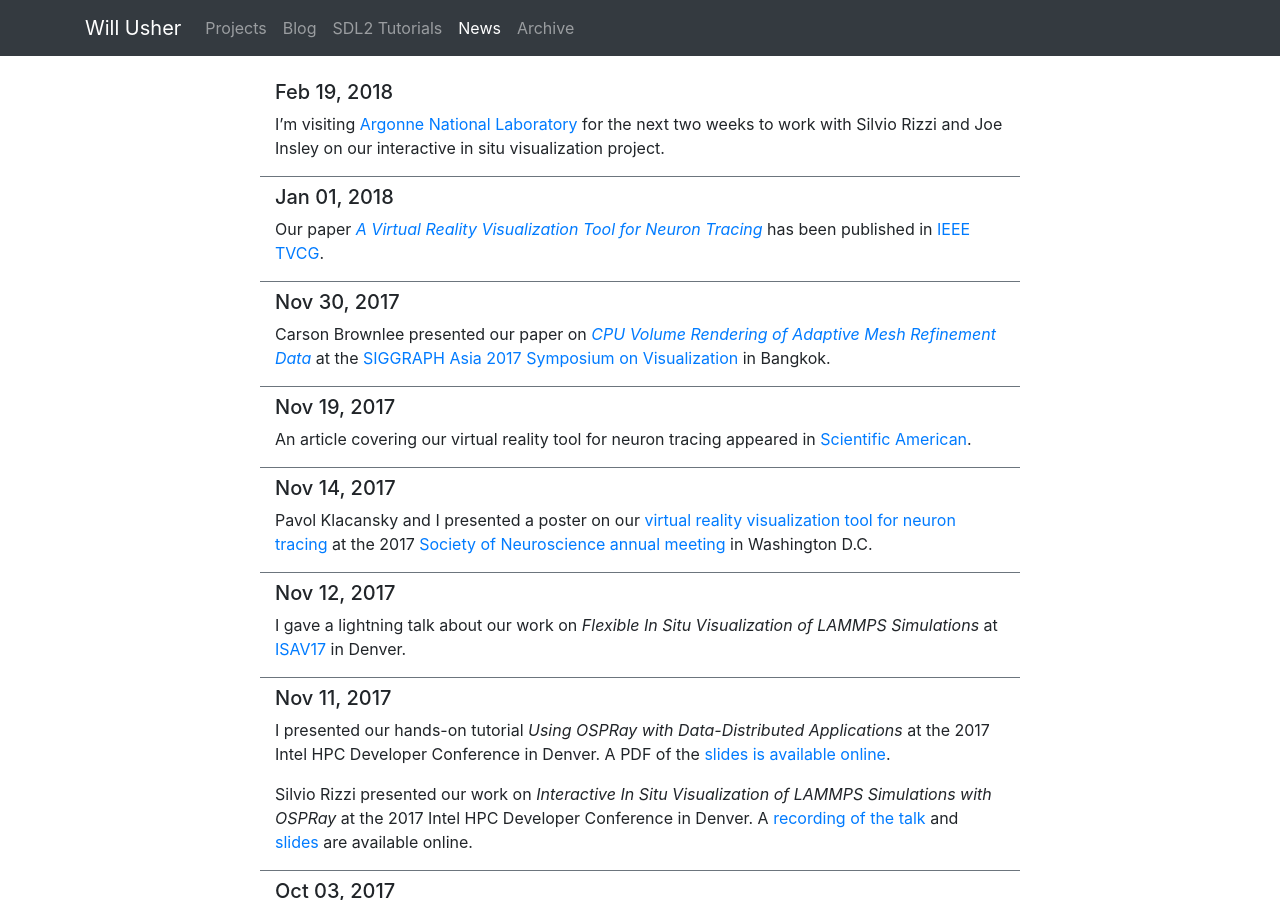
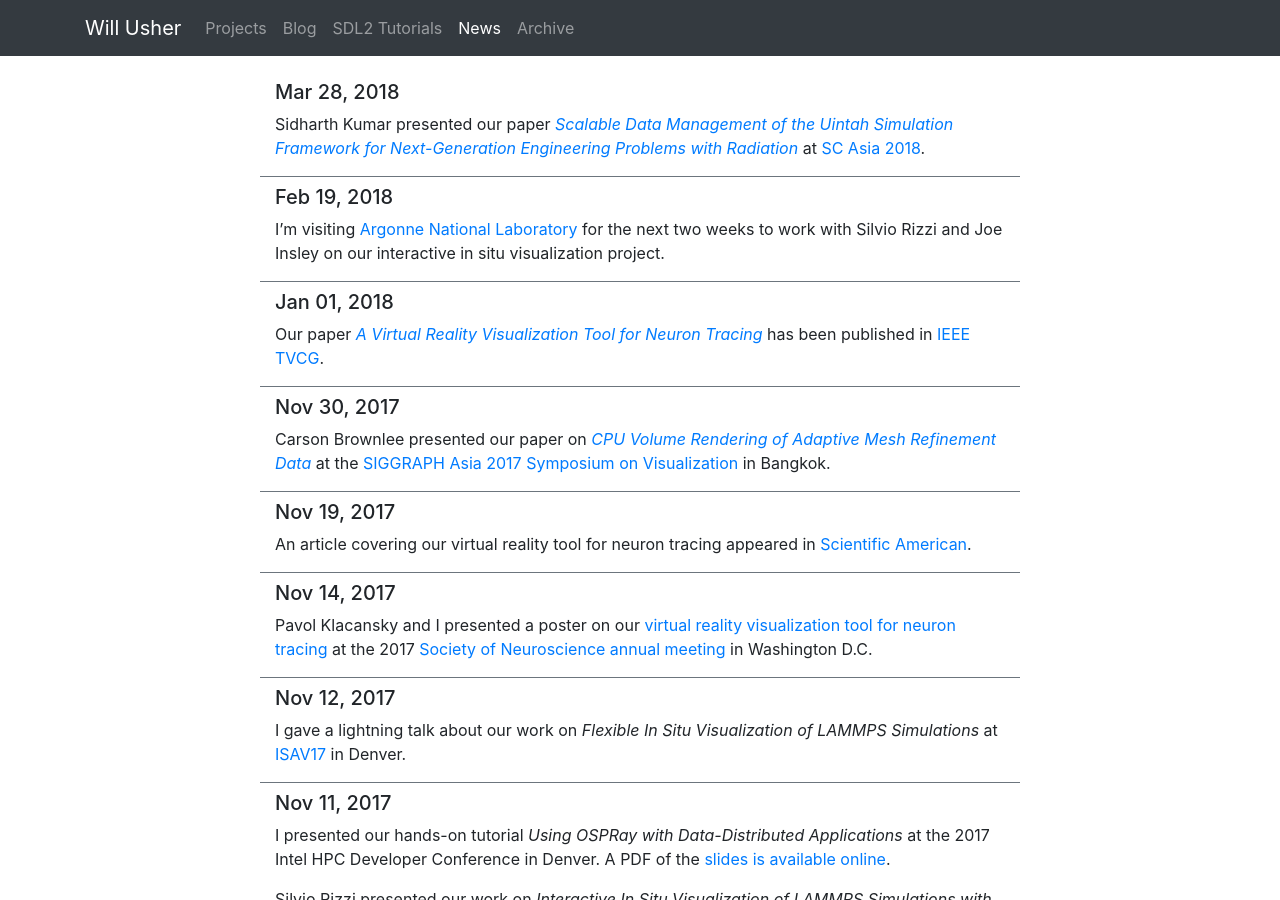
Before and after one commit to Twinklebear/Twinklebear.github.io-jekyll, a Jekyll site: the page built from news.html, in a window 1280 px wide and 900 px high. Built offline with Jekyll 4.4.1, drawn with Linux system fonts in a browser that asks for light colours; nearby versions of some CDN libraries; some of the changed lines change nothing that is shown.

Commit message:
add sc asia paper

```diff
--- a/_data/news.json
+++ b/_data/news.json
@@ -1,4 +1,11 @@
 [
+	{
+		"date": "2018-3-28",
+		"text": "Sidharth Kumar presented our paper
+		[*Scalable Data Management of the Uintah Simulation Framework for
+			Next-Generation Engineering Problems with Radiation*](/publications/scasia18)
+			at [SC Asia 2018](https://www.sc-asia.org/)."
+	},
 	{
 		"date": "2018-2-19",
 		"text": "I'm visiting [Argonne National Laboratory](https://www.alcf.anl.gov/)
--- a/_data/publications.json
+++ b/_data/publications.json
@@ -17,7 +17,7 @@
 				"title": "Videos",
 				"list": [
 					{
-						"title": "Analyzing an Expert Session ",
+						"title": "Analyzing an Expert Session",
 						"link": "https://youtu.be/L5tsU8TtgkU"
 					},
 					{
@@ -40,6 +40,65 @@
 			month={Jan},\n}",
 		"abstract": "Tracing neurons in large-scale microscopy data is crucial to establishing a wiring diagram of the brain, which is needed to understand how neural circuits in the brain process information and generate behavior. Automatic techniques often fail for large and complex datasets, and connectomics researchers may spend weeks or months manually tracing neurons using 2D image stacks. We present a design study of a new virtual reality (VR) system, developed in collaboration with trained neuroanatomists, to trace neurons in microscope scans of the visual cortex of primates. We hypothesize that using consumer-grade VR technology to interact with neurons directly in 3D will help neuroscientists better resolve complex cases and enable them to trace neurons faster and with less physical and mental strain. We discuss both the design process and technical challenges in developing an interactive system to navigate and manipulate terabyte-sized image volumes in VR. Using a number of different datasets, we demonstrate that, compared to widely used commercial software, consumer-grade VR presents a promising alternative for scientists.",
 		"teaser_caption": "A screenshot of our VR neuron tracing tool using the isosurface rendering mode. The dark gray floor represents the extent of the tracked space. Users can orient themselves in the dataset via the minimap (right), which shows the world extent in blue, the current focus region in orange, and the previously traced neuronal structures. The focus region is displayed in the center of the space. The 3D interaction and visualization provides an intuitive environment for exploring the data and a natural interface for neuron tracing, resulting in faster, high-quality traces with less fatigue reported by users compared to existing 2D tools."
+	},
+	{
+		"title": "Scalable Data Management of the Uintah Simulation Framework for Next-Generation Engineering Problems with Radiation",
+		"authors": "Sidharth Kumar, Alan Humphrey, Will Usher, Steve Petruzza
+				Brad Peterson, John A. Schmidt, Derek Harris, Ben Isaac,
+				Jeremy Thornock, Todd Harman, Valerio Pascucci, and Martin Berzins",
+		"venue": "Supercomputing Frontiers",
+		"paper_pdf": "http://sci.utah.edu/~will/papers/scasia18.pdf",
+		"thumb": "https://i.imgur.com/w5YWvd6.png",
+		"year": 2018,
+		"short_title": "scasia18",
+		"doi": "10.1007/978-3-319-69953-0_13",
+		"downloads": [
+			{
+				"title": "Videos",
+				"list": [
+					{
+						"title": "Uintah UASC Coal Boiler Visualization",
+						"link": "https://youtu.be/vpJtHTzArq4"
+					}
+				]
+			}
+		],
+		"bibtex": "@incollection{kumar_scalable_2018,\n
+			title = {Scalable {Data} {Management} of the {Uintah} {Simulation} {Framework} for {Next}-{Generation} {Engineering} {Problems} with {Radiation}},\n
+			volume = {10776},\n
+			isbn = {978-3-319-69952-3 978-3-319-69953-0},\n
+			booktitle = {Supercomputing {Frontiers}},\n
+			publisher = {Springer International Publishing},\n
+			author = {Kumar, Sidharth and Humphrey, Alan and Usher, Will and Petruzza, Steve and Peterson, Brad and Schmidt, John A. and Harris, Derek and Isaac, Ben and Thornock, Jeremy and Harman, Todd and Pascucci, Valerio and Berzins, Martin},\n
+			editor = {Yokota, Rio and Wu, Weigang},\n
+			year = {2018},\n
+			doi = {10.1007/978-3-319-69953-0_13},\n
+			pages = {219--240},\n}",
+			"abstract": "The need to scale next-generation industrial engineering
+				problems to the largest computational platforms presents unique challenges.
+				This paper focuses on data management related problems faced
+				by the Uintah simulation framework at a production scale of 260K processes.
+				Uintah provides a highly scalable asynchronous many-task runtime
+				system, which in this work is used for the modeling of a 1000
+				megawatt electric (MWe) ultra-supercritical (USC) coal boiler. At 260K
+				processes, we faced both parallel I/O and visualization related challenges,
+				e.g., the default file-per-process I/O approach of Uintah did not scale
+				on Mira. In this paper we present a simple to implement, restructuring
+				based parallel I/O technique. We impose a restructuring step that
+				alters the distribution of data among processes. The goal is to distribute
+				the dataset such that each process holds a larger chunk of data, which is
+				then written to a file independently. This approach finds a middle ground
+				between two of the most common parallel I/O schemes–file per process
+				I/O and shared file I/O–in terms of both the total number of generated
+				files, and the extent of communication involved during the data aggregation
+				phase. To address scalability issues when visualizing the simulation
+				data, we developed a lightweight renderer using OSPRay, which allows
+				scientists to visualize the data interactively at high quality and make
+				production movies. Finally, this work presents a highly efficient and scalable
+				radiation model based on the sweeping method, which significantly
+				outperforms previous approaches in Uintah, like discrete ordinates. The
+				integrated approach allowed the USC boiler problem to run on 260K
+				CPU cores on Mira."
 	},
 	{
 		"title": "CPU Volume Rendering of Adaptive Mesh Refinement Data",
```
